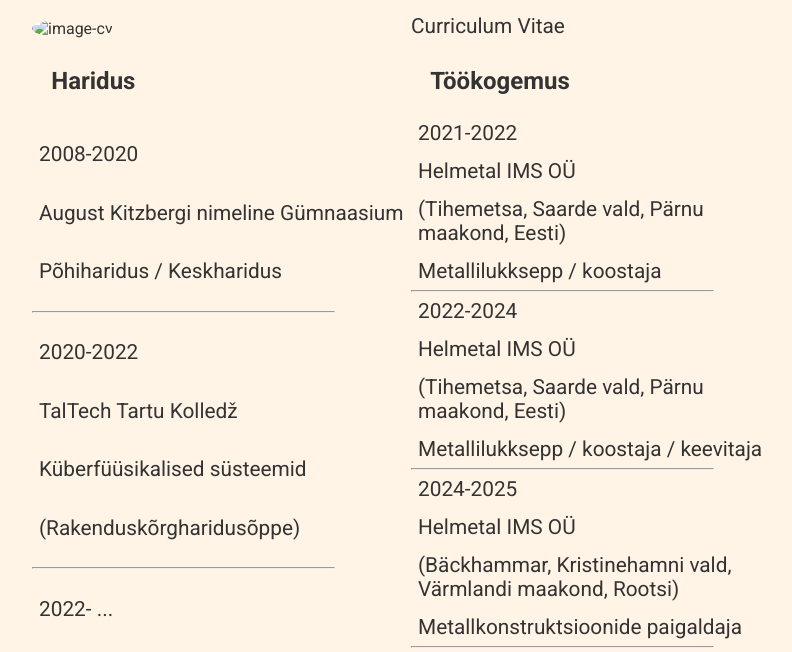
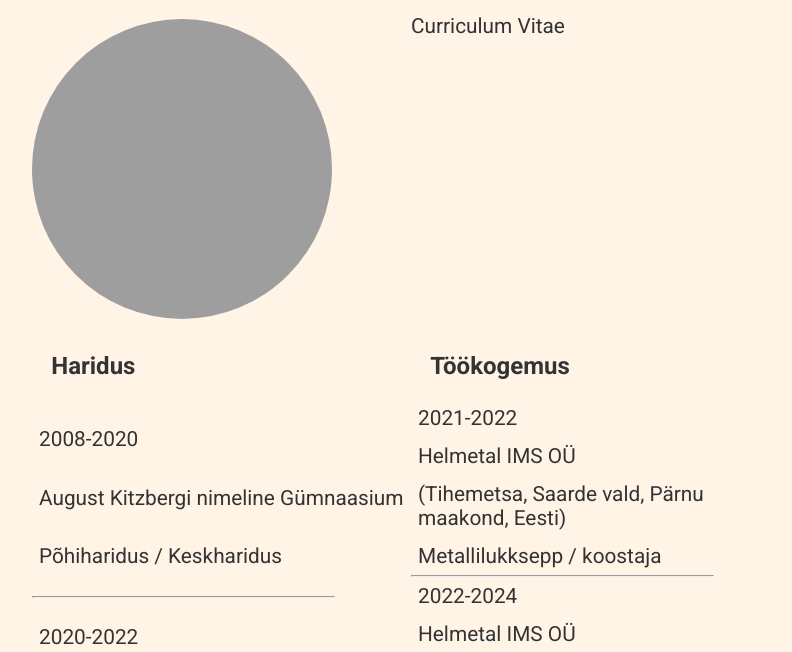
Before and after one commit to kermomelnikov/CV-Kermo-Melnikov-WEEK8, a plain HTML site: page index.html in a window 1280 px wide. Shown: the part 73-725 px from the top of the page, without its empty margins (229-1021 px from the left). Drawn offline with nearby package versions, Linux system fonts and the light colour scheme; the site is published under a folder, as on GitHub Pages, so addresses that start at the root find nothing; a web font is replaced by a local one.

Commit message:
update CV

```diff
--- a/index.html
+++ b/index.html
@@ -15,7 +15,7 @@
 
         <div class="image-container">
             <div class="cv-image">
-                <img src="/images/keevitaja.jpg" style="border-radius: 50%;" alt="image-cv">
+                <img src="images/keevitaja.jpg" style="border-radius: 50%;" alt="image-cv">
             </div>
         </div>
         </header>
```
